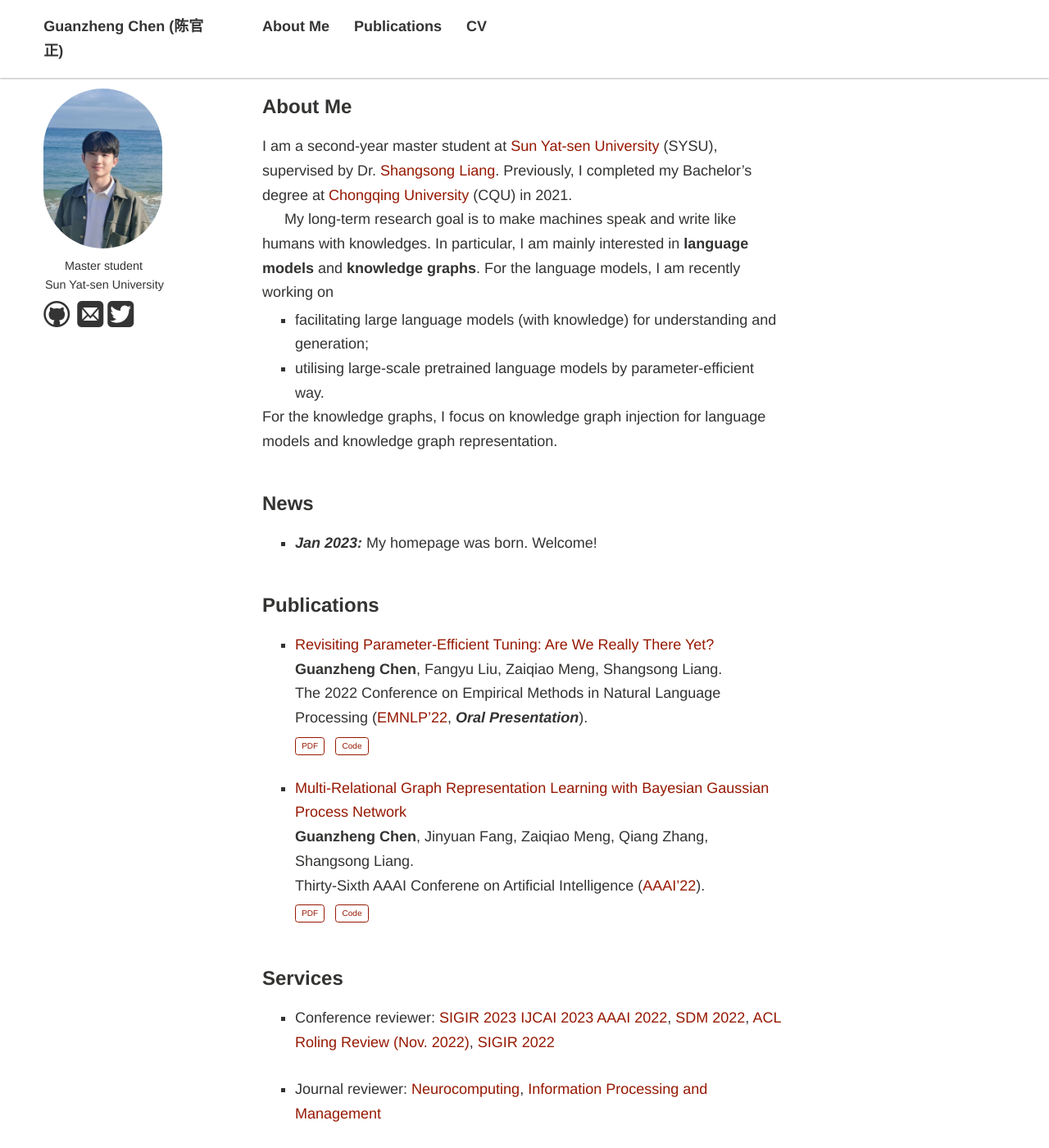
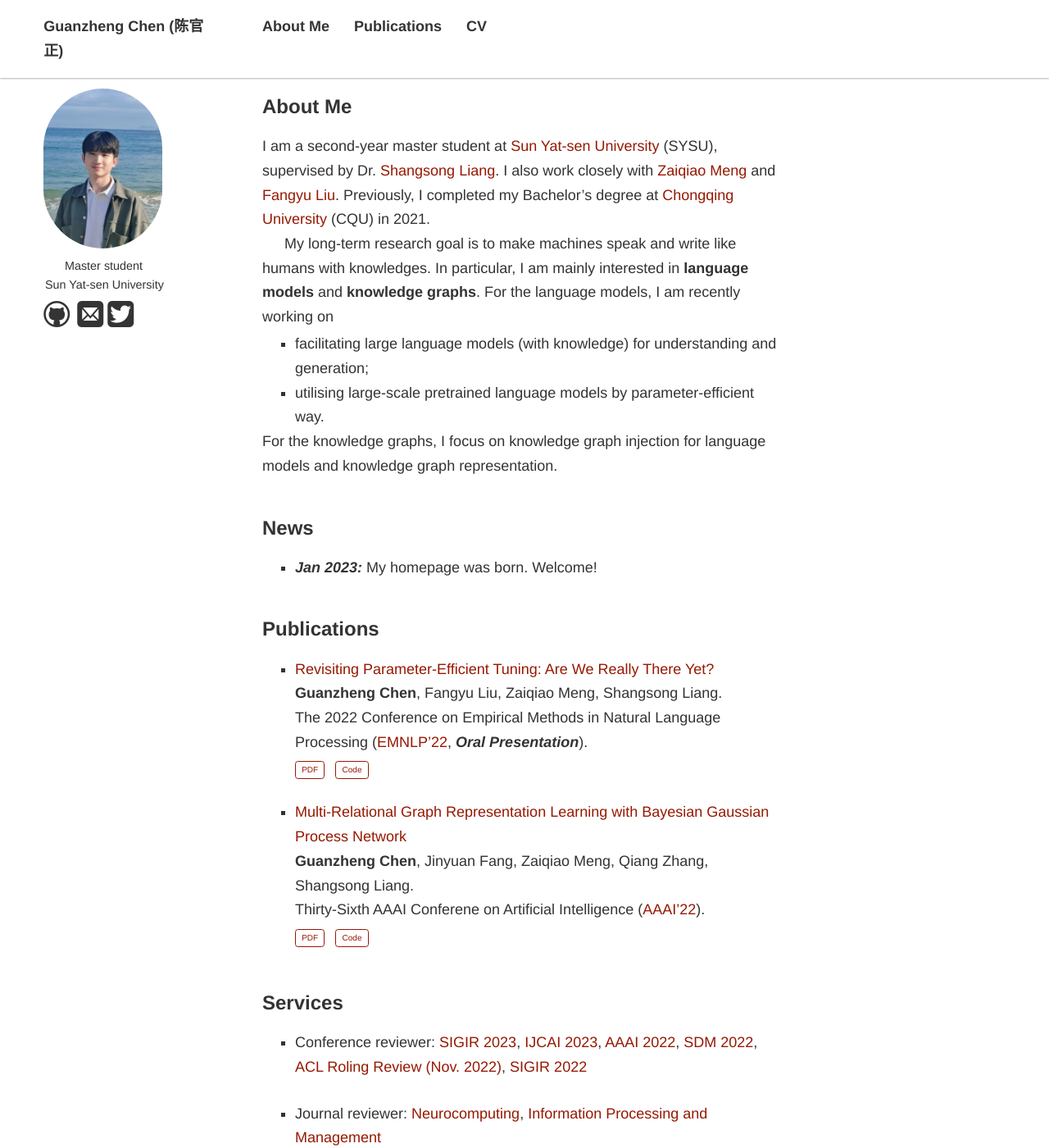
Before and after one commit to guanzhchen/guanzhchen.github.io, a Jekyll site: the page built from index.md, in a window 1280 px wide and 1400 px high. Shown: the whole window at 82% size. Built offline with Jekyll 4.4.1, drawn with Linux system fonts in a browser that asks for light colours; nearby versions of some CDN libraries; comment, search, counter and statistics services are not loaded; a style sheet for code colours, icons or effects is not loaded.

Commit message:
update bio

```diff
--- a/index.md
+++ b/index.md
@@ -5,7 +5,7 @@
 
 ### About Me
 
-I am a second-year master student at [Sun Yat-sen University](https://www.sysu.edu.cn/) (SYSU), supervised by Dr. [Shangsong Liang](https://cse.sysu.edu.cn/content/4569).
+I am a second-year master student at [Sun Yat-sen University](https://www.sysu.edu.cn/) (SYSU), supervised by Dr. [Shangsong Liang](https://cse.sysu.edu.cn/content/4569). I also work closely with [Zaiqiao Meng](https://mengzaiqiao.github.io/) and [Fangyu Liu](https://fangyuliu.me/about.html).
 Previously, I completed my Bachelor's degree at [Chongqing University](https://www.cqu.edu.cn/) (CQU) in 2021.
 
 My long-term research goal is to make machines speak and write like humans with knowledges.
@@ -48,6 +48,6 @@
 
 ### Services
 
-- Conference reviewer: [SIGIR 2023](https://sigir.org/sigir2023/) [IJCAI 2023](https://ijcai-23.org/) [AAAI 2022](https://aaai.org/Conferences/AAAI-22/), [SDM 2022](https://www.siam.org/conferences/cm/conference/sdm22), [ACL Roling Review (Nov. 2022)](https://aclrollingreview.org/), [SIGIR 2022](https://sigir.org/sigir2022/)
+- Conference reviewer: [SIGIR 2023](https://sigir.org/sigir2023/), [IJCAI 2023](https://ijcai-23.org/), [AAAI 2022](https://aaai.org/Conferences/AAAI-22/), [SDM 2022](https://www.siam.org/conferences/cm/conference/sdm22), [ACL Roling Review (Nov. 2022)](https://aclrollingreview.org/), [SIGIR 2022](https://sigir.org/sigir2022/)
 
 - Journal reviewer: [Neurocomputing](https://www.sciencedirect.com/journal/neurocomputing), [Information Processing and Management](https://www.sciencedirect.com/journal/information-processing-and-management)
```
